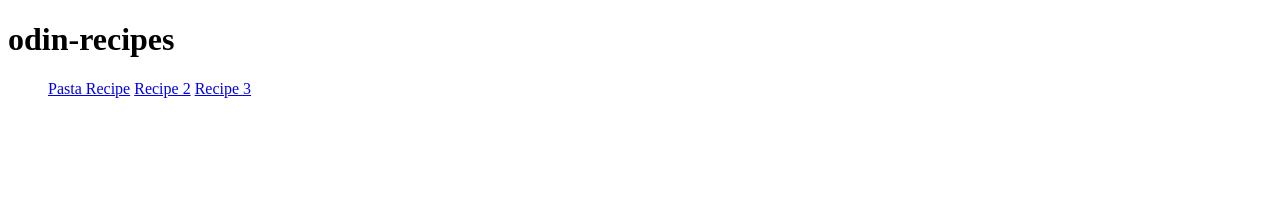
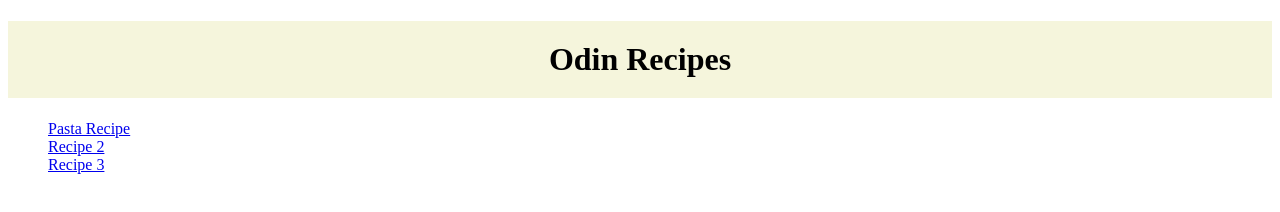
Before and after one commit to hanswys/odin-recipes, a plain HTML site: page index.html in a window 1280 px wide. Drawn offline with Linux system fonts and the light colour scheme.

Commit message:
updated version of recipe

```diff
--- a/index.html
+++ b/index.html
@@ -6,10 +6,13 @@
     <link rel="stylesheet" href="style.css">
 </head>
 <body>
-    <h1 class="heading">odin-recipes</h1>
-    <ol>
-        <a href="recipes/pasta.html">Pasta Recipe</a>
-        <a href="recipes/pasta.html">Recipe 2</a>
-        <a href="recipes/pasta.html">Recipe 3</a>
-    </ol>
+    <div><h1 class="heading">Odin Recipes</h1></div>
+    <div class="recipe-list">
+        <ol>
+            <div><a href="recipes/pasta.html">Pasta Recipe</a></div>
+            <div><a href="recipes/pasta.html">Recipe 2</a></div>
+            <div><a href="recipes/pasta.html">Recipe 3</a></div>
+        </ol>
+    </div>
+
 </body>
--- a/style.css
+++ b/style.css
@@ -1,3 +1,13 @@
+
+
 .heading{
-    color: red 10px;
+    color: black;
+    background-color: beige;
+    text-align: center;
+    padding: 20px;
+
 }
+
+.recipe-list{
+    padding: auto;
+}
```
